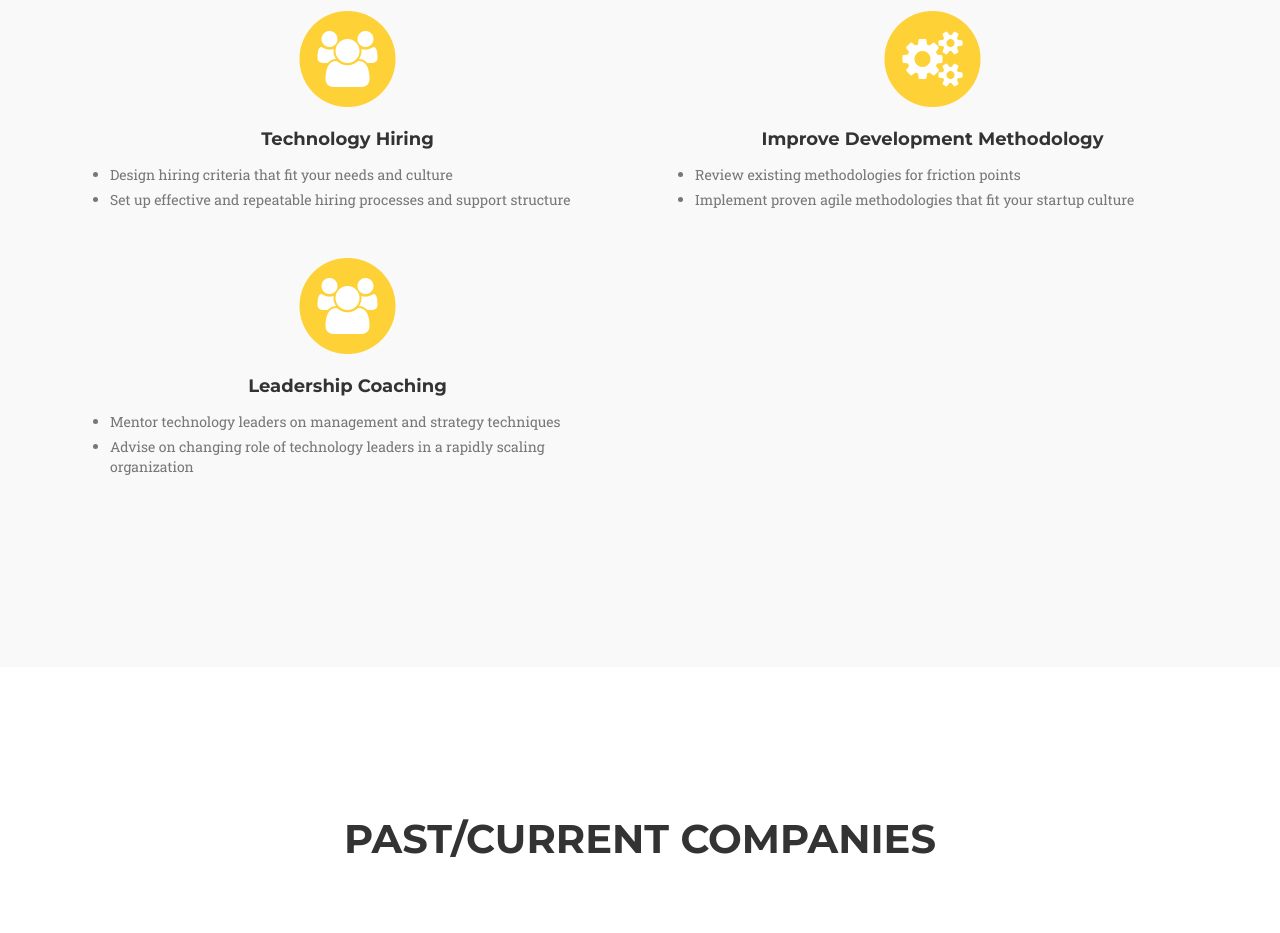
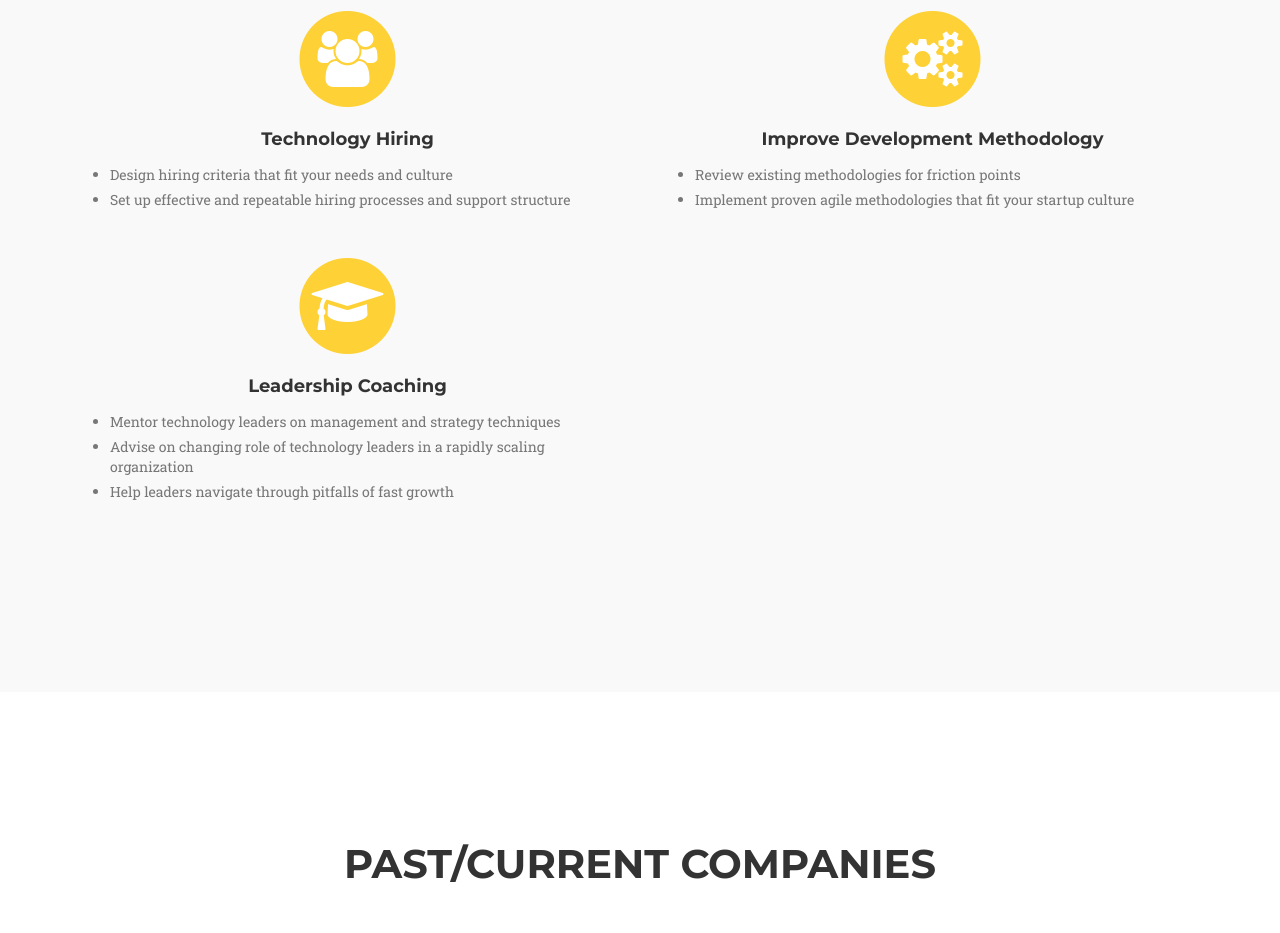
Before and after one commit to traveled1/traveled1.github.io, a website: page index.html in a window 1280 px wide. Shown: the part 1665-2598 px from the top of the page. Drawn offline with nearby package versions, Linux system fonts and the light colour scheme; a web font is replaced by a local one.

Commit message:
add to Leadership Coaching and change the icon

```diff
--- a/index.html
+++ b/index.html
@@ -174,12 +174,13 @@
                 <div class="col-md-6">
                     <span class="fa-stack fa-4x">
                         <i class="fa fa-circle fa-stack-2x text-primary"></i>
-                        <i class="fa fa-group fa-stack-1x fa-inverse"></i>
+                        <i class="fa fa-graduation-cap fa-stack-1x fa-inverse"></i>
                     </span>
                     <h4 class="service-heading">Leadership Coaching</h4>
                     <ul>
                     <li class="text-muted bullet-item">Mentor technology leaders on management and strategy techniques</li>
                     <li class="text-muted bullet-item">Advise on changing role of technology leaders in a rapidly scaling organization</li>
+                    <li class="text-muted bullet-item">Help leaders navigate through pitfalls of fast growth</li>
                     </ul>
                 </div>
             </div>
```
